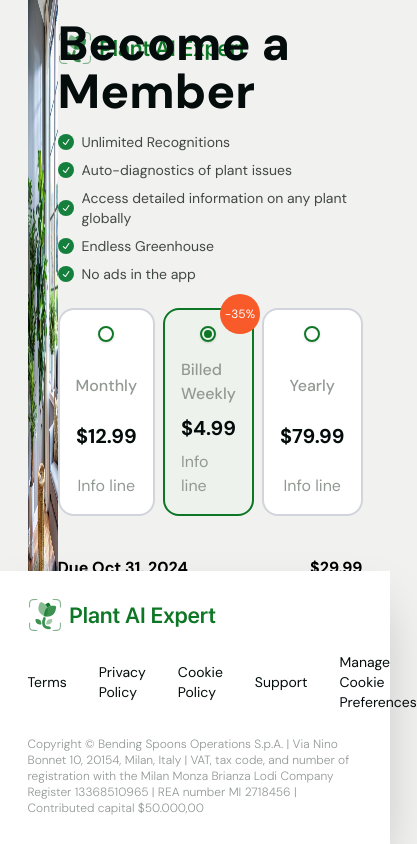
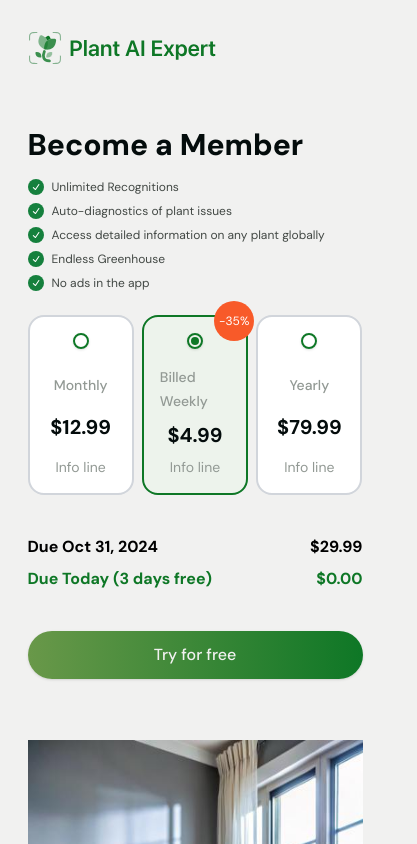
Before and after one commit to EugeniBykovski/evadav-landing, a Next.js app: page /subscription in a window 390 px wide. Shown: the top 844 px of the page, 417 px wide, since content can reach past the window. Built offline with nearby package versions, Linux system fonts and the light colour scheme.

Commit message:
fix: updated mobile version

```diff
--- a/components/FeatureList/FeatureList.tsx
+++ b/components/FeatureList/FeatureList.tsx
@@ -6,13 +6,15 @@ import { CheckIcon } from '@radix-ui/react-icons';
 
 const FeatureList: FC<IFeatureListProps> = ({ features }) => {
   return (
-    <ul className="space-y-2 text-zinc-700 mb-6">
+    <ul className="space-y-2 mb-6">
       {features.map((feature, index) => (
         <li key={index} className="flex items-center space-x-2">
           <div className="rounded-full bg-green-700 p-[2px]">
             <CheckIcon className="text-white w-3 h-3" />
           </div>
-          <span className="text-sm text-[#424844]">{feature}</span>
+          <span className="md:text-sm sm:text-xs text-[#424844]">
+            {feature}
+          </span>
         </li>
       ))}
     </ul>
--- a/components/PaymentSuccess/PaymentSuccess.tsx
+++ b/components/PaymentSuccess/PaymentSuccess.tsx
@@ -9,13 +9,19 @@ const PaymentSuccess: FC = () => {
   const t = useTranslations('payment-success');
 
   return (
-    <section className="flex flex-col justify-center h-[70vh] md:w-[500px]">
-      <h1 className="text-5xl font-extrabold mb-4 text-[#040C0C]">
+    <section className="flex flex-col justify-center md:h-[70vh] sm:h-[35vh] md:w-[500px]">
+      <h1 className="md:text-5xl sm:text-4xl font-extrabold mb-4 text-[#040C0C]">
         {t('title')}
       </h1>
-      <p className='text-md text-[#424844] mb-4"'>{t('description')}</p>
+      <p className='md:text-md sm:text-sm text-[#424844] mb-4"'>
+        {t('description')}
+      </p>
       <Link href={''} className="mt-6">
-        <Button variant={'action'} size={'lg'}>
+        <Button
+          variant={'action'}
+          size={'lg'}
+          className="sm:w-[100%] md:w-full"
+        >
           {t('go')}
         </Button>
       </Link>
--- a/components/PlanCard/PlanCard.tsx
+++ b/components/PlanCard/PlanCard.tsx
@@ -41,12 +41,15 @@ const PlanCard: FC = () => {
               className="mb-4 text-[#0E7726] border-2 border-[#0E7726]"
             />
             <div className="mb-2">
-              <Label htmlFor={`plan-${id}`} className="text-md text-[#929994]">
+              <Label
+                htmlFor={`plan-${id}`}
+                className="md:text-md sm:text-sm text-[#929994]"
+              >
                 {title}
               </Label>
             </div>
             <div className="text-xl font-bold text-[#040C0C] mb-2">{price}</div>
-            <p className="text-md text-[#929994]">{subtitle}</p>
+            <p className="md:text-md sm:text-sm text-[#929994]">{subtitle}</p>
           </div>
         )
       )}
--- a/components/Quiz/Quiz.tsx
+++ b/components/Quiz/Quiz.tsx
@@ -36,7 +36,7 @@ const Quiz: FC = () => {
   };
 
   return (
-    <section className="flex flex-col justify-center h-[70vh] md:w-[450px]">
+    <section className="flex flex-col justify-center md:h-[70vh] sm:h-[80vh] md:w-[450px]">
       <ProgressBar
         currentQuestion={currentQuestion}
         totalQuestions={quizData.length}
--- a/components/Socials/Socials.tsx
+++ b/components/Socials/Socials.tsx
@@ -6,7 +6,7 @@ import Link from 'next/link';
 
 const Socials: FC = () => {
   return (
-    <ul className="flex justify-start items-center gap-8 mt-5">
+    <ul className="flex md:justify-start sm:flex-col md:flex-row sm:gap-1 items-center md:gap-8 mt-5">
       {socialLinks.map(({ id, url, title }) => (
         <li key={id}>
           <Link
--- a/components/Subscription/Subscription.tsx
+++ b/components/Subscription/Subscription.tsx
@@ -12,8 +12,8 @@ const Subscription: FC = () => {
   const t = useTranslations('subscription');
 
   return (
-    <section className="flex flex-col justify-center h-[70vh] md:w-[500px]">
-      <h2 className="text-5xl font-extrabold mb-4 text-[#040C0C]">
+    <section className="flex flex-col justify-center md:h-[70vh] sm:h-[80vh] md:w-[500px]">
+      <h2 className="md:text-5xl sm:text-3xl font-extrabold mb-4 text-[#040C0C]">
         {t('title')}
       </h2>
       <FeatureList features={subscriptionFeatures} />
--- a/sections/Footer/Footer.tsx
+++ b/sections/Footer/Footer.tsx
@@ -9,11 +9,13 @@ const Footer: FC = () => {
   const t = useTranslations('footer');
 
   return (
-    <footer className="bg-[#ffffff] text-zinc-400 text-sm py-7 text-left absolute bottom-0 w-full shadow-2xl">
+    <footer className="bg-[#ffffff] text-zinc-400 text-sm py-7 text-left absolute bottom-0 md:w-full sm:w-[100vw] shadow-2xl">
       <div className="container">
-        <Logo />
+        <div className="sm:flex sm:justify-center md:justify-start">
+          <Logo />
+        </div>
         <Socials />
-        <p className="mt-6 text-xs font-light text-[#929994]">
+        <p className="mt-6 md:text-xm sm:text-xs sm:text-center md:text-left font-light text-[#929994]">
           {t('copyright')} &copy; {t('rights')}
         </p>
       </div>
--- a/sections/Sidebar/Sidebar.tsx
+++ b/sections/Sidebar/Sidebar.tsx
@@ -1,19 +1,17 @@
+import React, { ReactNode } from 'react';
 import Image from 'next/image';
 import bg_welcome from '@/assets/images/bg_welcome.jpg';
 import Logo from '@/components/Logo/Logo';
-import React, { ReactNode } from 'react';
 
 const Sidebar = ({ children }: { children: ReactNode }) => {
   return (
-    <section className="flex h-full">
-      <div className="h-[81vh] w-[46%]">
+    <section className="flex h-full sm:flex-col-reverse md:flex-row">
+      <div className="h-[81vh] lg:w-[46%] md:w-[80%] sm:w-full sm:mb-64 md:mb-0">
         <Image src={bg_welcome} alt="bg_weclome" className="h-[100%]" />
       </div>
-      <div>
-        <div className="pt-8">
-          <Logo />
-          {children}
-        </div>
+      <div className="pt-8 md:ml-10 lg:ml-0">
+        <Logo />
+        {children}
       </div>
     </section>
   );
--- a/sections/WelcomeSection/WelcomeSection.tsx
+++ b/sections/WelcomeSection/WelcomeSection.tsx
@@ -10,7 +10,7 @@ const WelcomeSection: FC = () => {
   const t = useTranslations('welcome-section');
 
   return (
-    <section className="flex flex-col justify-center h-[70vh]">
+    <section className="flex flex-col justify-center md:h-[70vh] sm:h-[50vh]">
       <div className="flex flex-col justify-start items-start gap-6">
         <div className="max-w-[550px]">
           <h2 className="text-5xl font-extrabold mb-6 text-[#040C0C]">
```
